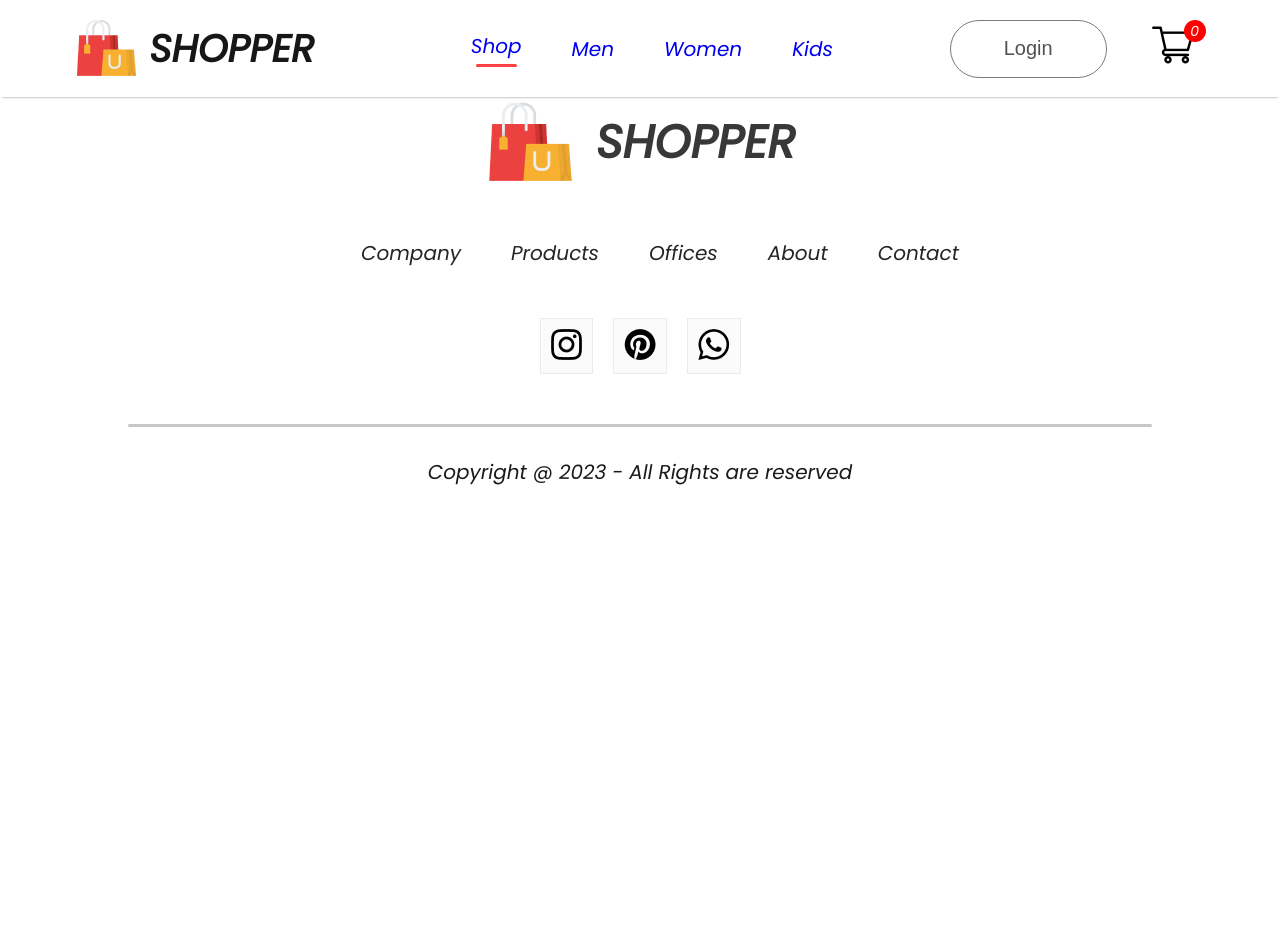
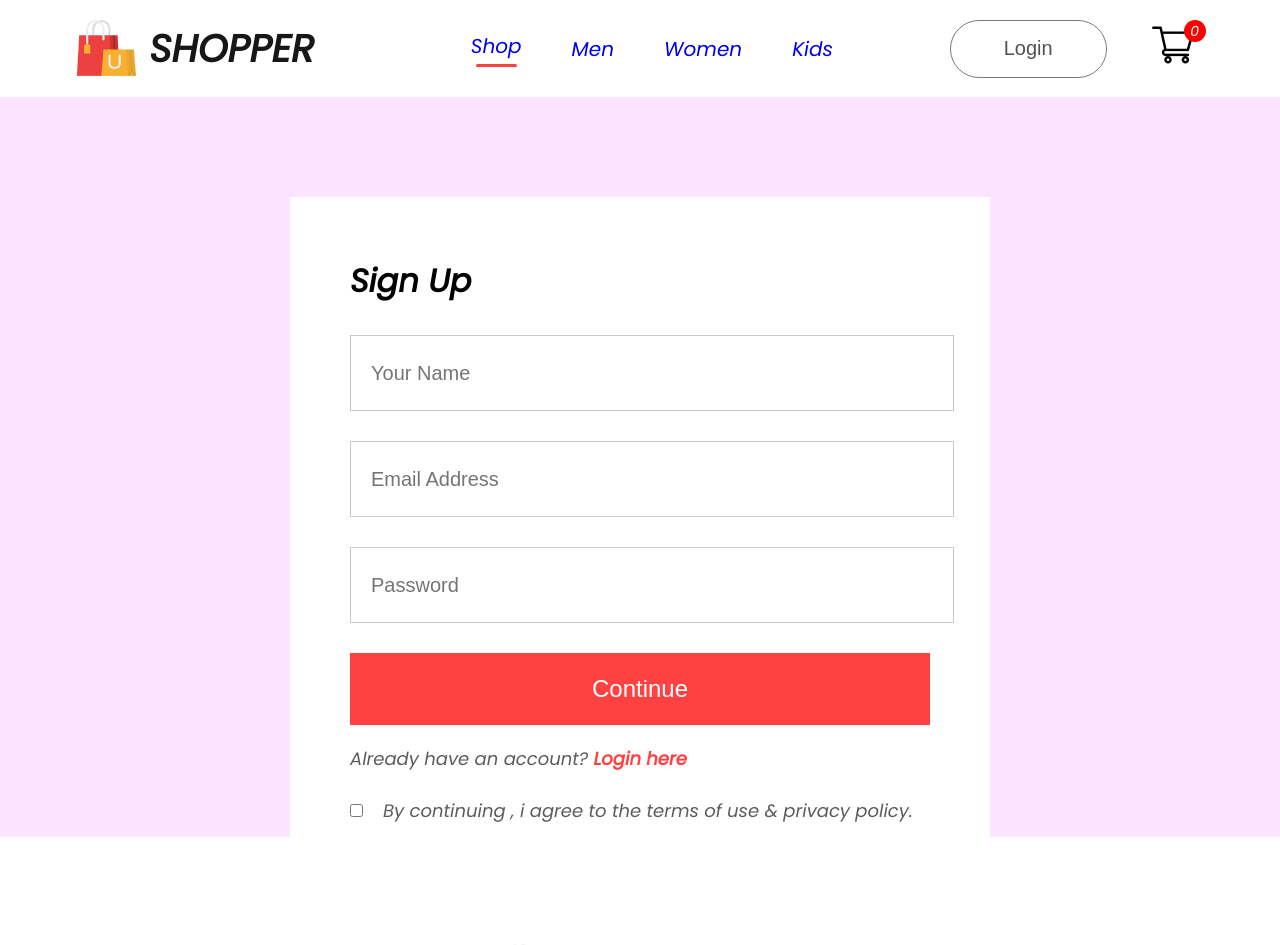
Before and after one commit to Rushikeshsasamkar/Shopper-front-end, a React (Create React App) app: page /login in a window 1280 px wide. Shown: the top 945 px of the page. Before the commit the page ends 800 px from the top, so only its background shows below. Built offline with nearby package versions, Linux system fonts and the light colour scheme.

Commit message:
Signup Completed

```diff
--- a/src/Components/Footer/Footer.css
+++ b/src/Components/Footer/Footer.css
@@ -1,4 +1,5 @@
 .footer {
+    margin-top: 8%;
     display: flex;
     flex-direction: column;
     justify-content: center;
--- /dev/null
+++ b/src/Pages/CSS/LoginSignup.css
@@ -0,0 +1,79 @@
+.loginsignup {
+    width: 100%;
+    height: 80vh;
+    background: #fce3fe;
+    padding-top: 100px;
+
+
+}
+
+.loginsignup-container {
+
+    width: 580px;
+    height: 580px;
+    background: white;
+    margin: auto;
+    padding: 40px 60px;
+
+
+}
+
+.loginsignup-container h1 {
+    margin: 20px 0px;
+
+}
+
+.loginsignup-fields {
+    display: flex;
+    flex-direction: column;
+    gap: 30px;
+    margin-top: 30px;
+}
+
+.loginsignup-fields input {
+    height: 72px;
+    width: 100%;
+    padding-left: 20px;
+    border: 1px solid #c9c9c9;
+    outline: none;
+    color: #5c5c5c;
+    font-size: 20px;
+}
+
+.loginsignup-container button {
+    width: 580px;
+    height: 72px;
+    color: white;
+    background: #ff4141;
+    margin-top: 30px;
+    border: none;
+    font-size: 24px;
+    font-weight: 500;
+    cursor: pointer;
+    /* margin-bottom: 20px; */
+}
+
+.loginsignup-login {
+    margin-top: 20px;
+    color: #5c5c5c;
+    font-size: 18px;
+    font-weight: 500;
+
+}
+
+.loginsignup-login span {
+    color: #ff4141;
+    font-weight: 600;
+
+}
+
+.loginsignup-agree {
+    display: flex;
+    align-items: center;
+    margin-top: 25px;
+    gap: 20px;
+    color: #5c5c5c;
+    font-size: 18px;
+    font-weight: 500;
+    margin-bottom: 20px;
+}
--- a/src/Pages/CSS/ShopCategory.css
+++ b/src/Pages/CSS/ShopCategory.css
@@ -41,4 +41,5 @@
     color: black;
     font-size: 18px;
     font-weight: 500;
+
 }
--- a/src/Pages/LoginSignup.jsx
+++ b/src/Pages/LoginSignup.jsx
@@ -1,7 +1,25 @@
 import React from 'react'
+import './CSS/LoginSignup.css'
 
 export const LoginSignup = () => {
   return (
-    <div></div>
+    <div className='loginsignup'>
+      <div className="loginsignup-container">
+        <h1>Sign Up</h1>
+        <div className='loginsignup-fields'>
+          <input type="text" placeholder='Your Name' />
+          <input type="email" placeholder='Email Address' />
+          <input type="password" placeholder='Password' />
+        </div>
+        <button>Continue</button>
+        <p className="loginsignup-login">
+          Already have an account? <span>Login here</span>
+        </p>
+        <div className="loginsignup-agree">
+          <input type="checkbox" name="" id="" />
+          <p>By continuing , i agree to the terms of use & privacy policy.</p>
+        </div>
+      </div>
+    </div>
   )
 }
```
